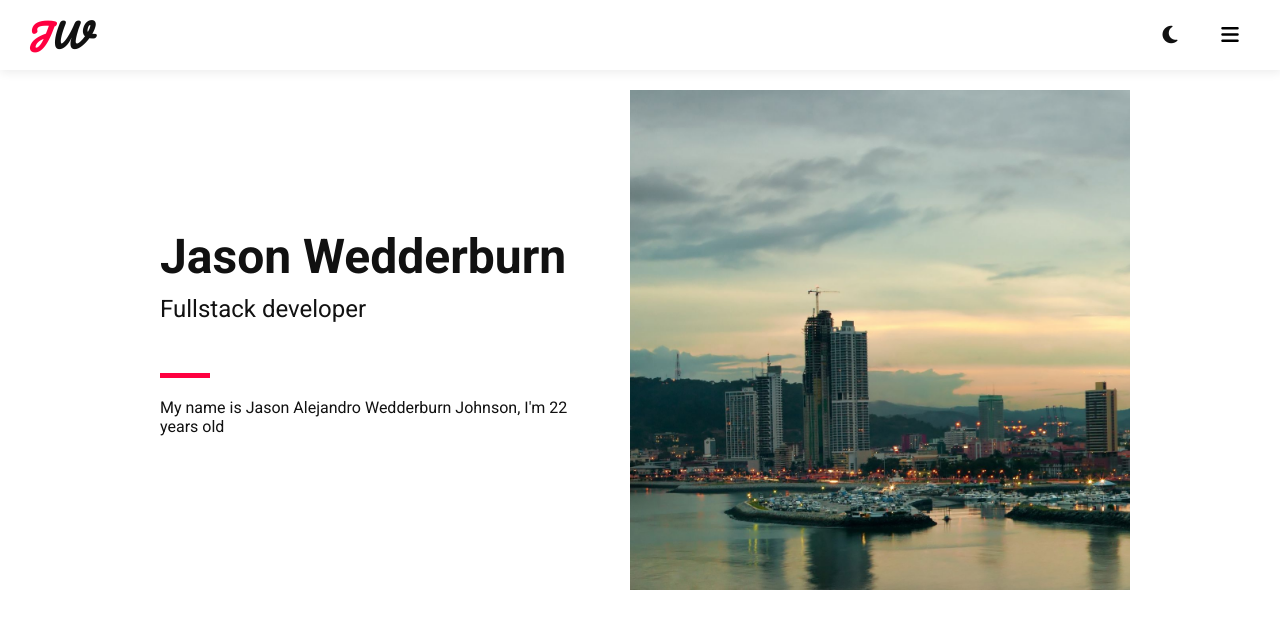
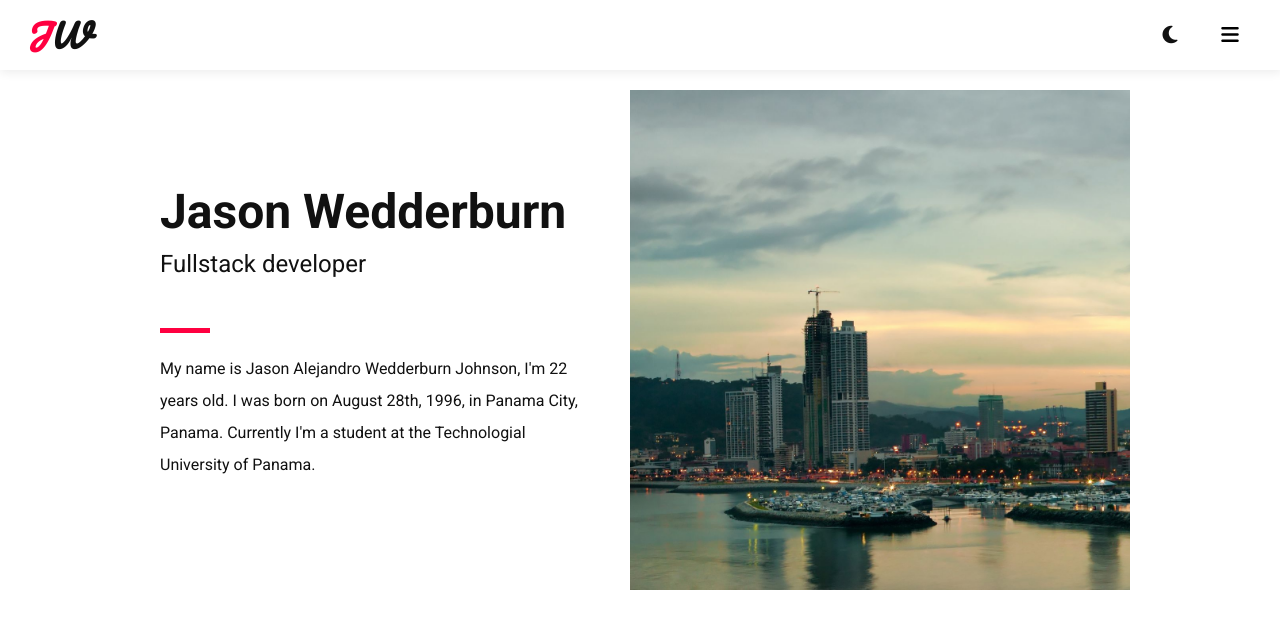
Before and after one commit to jasonwj96/portfolio, a React (Create React App) app: page / in a window 1280 px wide. Shown: the top 628 px of the page. Built offline with nearby package versions, Linux system fonts and the light colour scheme.

Commit message:
Visual tweaks

```diff
--- a/src/components/homeProfile.jsx
+++ b/src/components/homeProfile.jsx
@@ -9,7 +9,11 @@ const HomeProfile = () => {
         <h1>Jason Wedderburn</h1>
         <h3>Fullstack developer</h3>
         <div className="separator" />
-        <p>My name is Jason Alejandro Wedderburn Johnson, I'm 22 years old</p>
+        <p>
+          My name is Jason Alejandro Wedderburn Johnson, I'm 22 years old. I was
+          born on August 28th, 1996, in Panama City, Panama. Currently I'm a
+          student at the Technologial University of Panama.
+        </p>
       </div>
       <div id="profile-img">
         <img src={profilebg} alt="Profile" />
--- a/src/components/homeProfile.scss
+++ b/src/components/homeProfile.scss
@@ -64,6 +64,7 @@
       height: fit-content;
       width: 100%;
       height: 100%;
+      line-height: 2em;
     }
 
     .separator {
```
